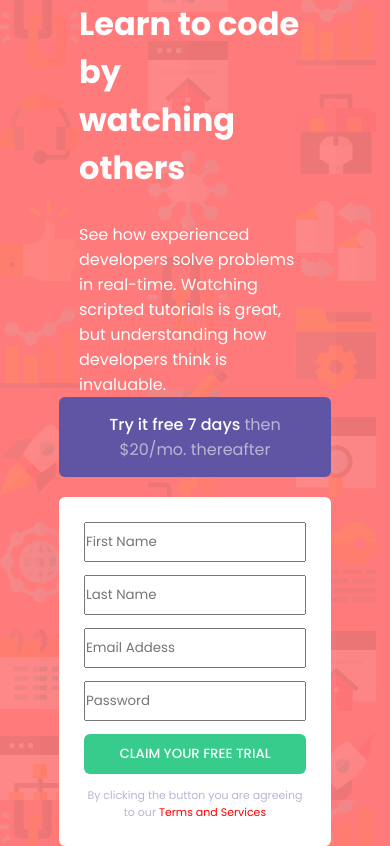
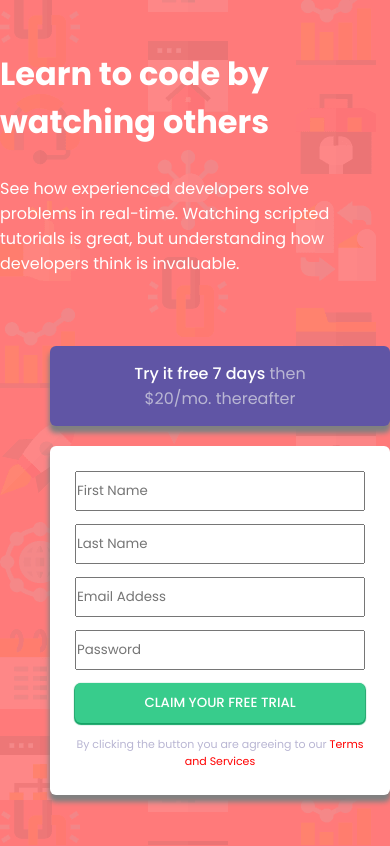
Before and after one commit to emarc99/Responsive-Registration-Form, a plain HTML site: page index.html in a window 390 px wide. Drawn offline with Linux system fonts and the light colour scheme.

Commit message:
Update the Mobile and Desktop views design

```diff
--- a/desktop.css
+++ b/desktop.css
@@ -8,7 +8,7 @@
 body {
     background-color: hsl(0, 100%, 74%) ;
     background-image: url('bg-intro-desktop.png');
-    font: 16px;
+    font-size: 16px;
     color: white;
     /*margin: auto;*/
 }
@@ -18,15 +18,17 @@ body {
     align-items: center;
     flex-wrap: wrap;
     height: 100vh;
-    margin: auto;
-    width: 80%;
+    margin: auto 0;
+    width: 100%;
 }
 .intro-text-section {
-    padding: 0 20px;
-    margin: auto 20px;
+    /*padding: 0 20px;*/
+    /*margin: auto 20px;*/
+    margin-right: 50px;
     max-width: 25rem;
 }
 .intro-text-section h1 {
+    margin-top: 50px;
     padding-bottom: 30px;
     font-weight: 700;
 }
@@ -35,7 +37,8 @@ body {
 }
 
 .form-section {
-    margin: auto 20px;
+    margin-left: 50px;
+    /*margin: auto 20px;*/
     /*min-width: 50%;*/
 }
 .form-section .trial-text {
@@ -43,11 +46,13 @@ body {
     margin-bottom: 20px;
     text-align: center;
     border-radius: 6px;
+    box-shadow: 0 6px 5px 1px grey;
 }
 .form-section .trial-text p {
     padding: 15px 50px;
     color: hsl(246, 25%, 77%);
     font-weight: 400;
+    margin-top: 70px;
 
 }
 .form-section .trial-text p span {
@@ -59,6 +64,8 @@ form {
     background-color: white;
     padding: 25px;
     border-radius: 6px;
+    margin-bottom: 50px;
+    box-shadow: 0 6px 5px 1px grey;
 }
 form .input-wrapper {
     height: 40px;
@@ -70,6 +77,7 @@ form .input-wrapper input{
 }
 form .button {
     background-color: hsl(154, 59%, 51%);
+    box-shadow: 0 1px 1px 1px hsl(154, 78%, 36%);
     border-radius: 6px;
     text-align: center;
     margin-bottom:  13px;
--- a/mobile.css
+++ b/mobile.css
@@ -0,0 +1,101 @@
+* {
+    padding: 0;
+    margin: 0;
+    box-sizing: border-box;
+    font-family: 'Poppins', sans-serif;
+}
+
+body {
+    background-color: hsl(0, 100%, 74%) ;
+    background-image: url('bg-intro-mobile.png');
+    font-size: 16px;
+    color: white;
+    /*margin: auto;*/
+}
+.full-contain {
+    display: flex;
+    justify-content: center;
+    align-items: center;
+    flex-wrap: wrap;
+    height: 100vh;
+    margin: auto;
+    padding-top: 50px;
+    width: 80%;
+}
+.intro-text-section {
+    *padding: 0 20px;
+    /*margin: auto 20px;*/
+    max-width: 25rem;
+}
+.intro-text-section h1 {
+    margin-top: 50px;
+    padding-bottom: 30px;
+    font-weight: 700;
+}
+.intro-text-section p {
+    font-weight: 400;
+}
+
+.form-section {
+    /*margin: auto 20px;*/
+    /*padding: 0 20px;*/
+    /*min-width: 50%;*/
+}
+.form-section .trial-text {
+    background-color: hsl(248, 32%, 49%);
+    margin-bottom: 20px;
+    margin-top: 70px;
+    text-align: center;
+    border-radius: 6px;
+}
+.form-section .trial-text p {
+    padding: 15px 50px;
+    color: hsl(246, 25%, 77%);
+    font-weight: 400;
+
+}
+.form-section .trial-text p span {
+    font-weight: 500;
+    color: white;
+}
+
+form {
+    background-color: white;
+    padding: 25px;
+    border-radius: 6px;
+    margin-bottom: 50px;
+}
+form .input-wrapper {
+    height: 40px;
+    margin-bottom: 13px;
+}
+form .input-wrapper input{
+    height: 40px;
+    width: 100%;
+}
+form .button {
+    background-color: hsl(154, 59%, 51%);
+    border-radius: 6px;
+    text-align: center;
+    margin-bottom:  13px;
+
+}
+form .button button {
+    background-color: transparent;
+    border: none;
+    color: white;
+    font-weight: 500;
+    height: 40px;
+    cursor: pointer;
+
+}
+.policy-text {
+    color: hsl(246, 25%, 77%);
+    font-size: 11px;
+    text-align: center;
+    font-weight: 400;
+
+}
+.policy-text span {
+    color: red;
+}
```
